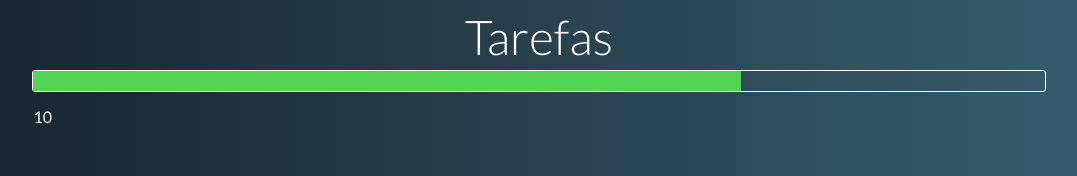
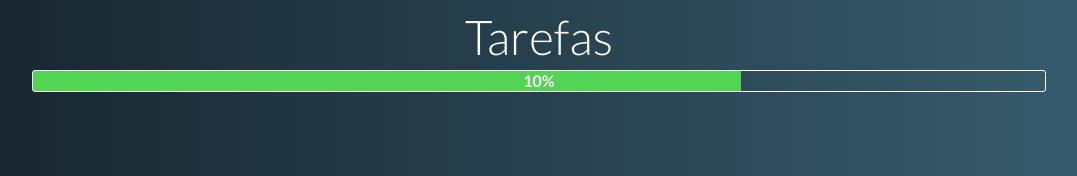
Before and after one commit to tassio72/TO-DOProject, a Vue app: page / in a window 1280 px wide. Shown: the part 374-550 px from the top of the page, without its empty margins (101-1178 px from the left). Built offline with nearby package versions, Linux system fonts and the light colour scheme.

Commit message:
inserindo barra de desempenho

```diff
--- a/src/componentes/Bar.vue
+++ b/src/componentes/Bar.vue
@@ -1,8 +1,7 @@
 <template>
 
     <div class="barra-externa">
-        <div class="barra-interna"> </div>
-        <p> {{ desempenho}}  </p>
+     {{ `${desempenho}%` }}
     </div>
 
 
@@ -27,23 +26,20 @@ export default {
         height: 20px;
         border: 1px solid white;
         border-radius: 3px;
+        position: relative;
+        text-align: center;
+        font-weight: 600;
 
     }
-    .barra-interna  {
-        color: white;
+    .barra-externa::after  {
+        content: '';
         background: rgb(83, 212, 83);
         height: 100%;
         width: 70%;
-        text-align: center;
-
-
-    }
-
-    .barra-interna p {
-        margin: 0%;
-        padding: 0%;
         position: absolute;
         z-index: -1;
+        left: 0;
+
     }
 
 
```
